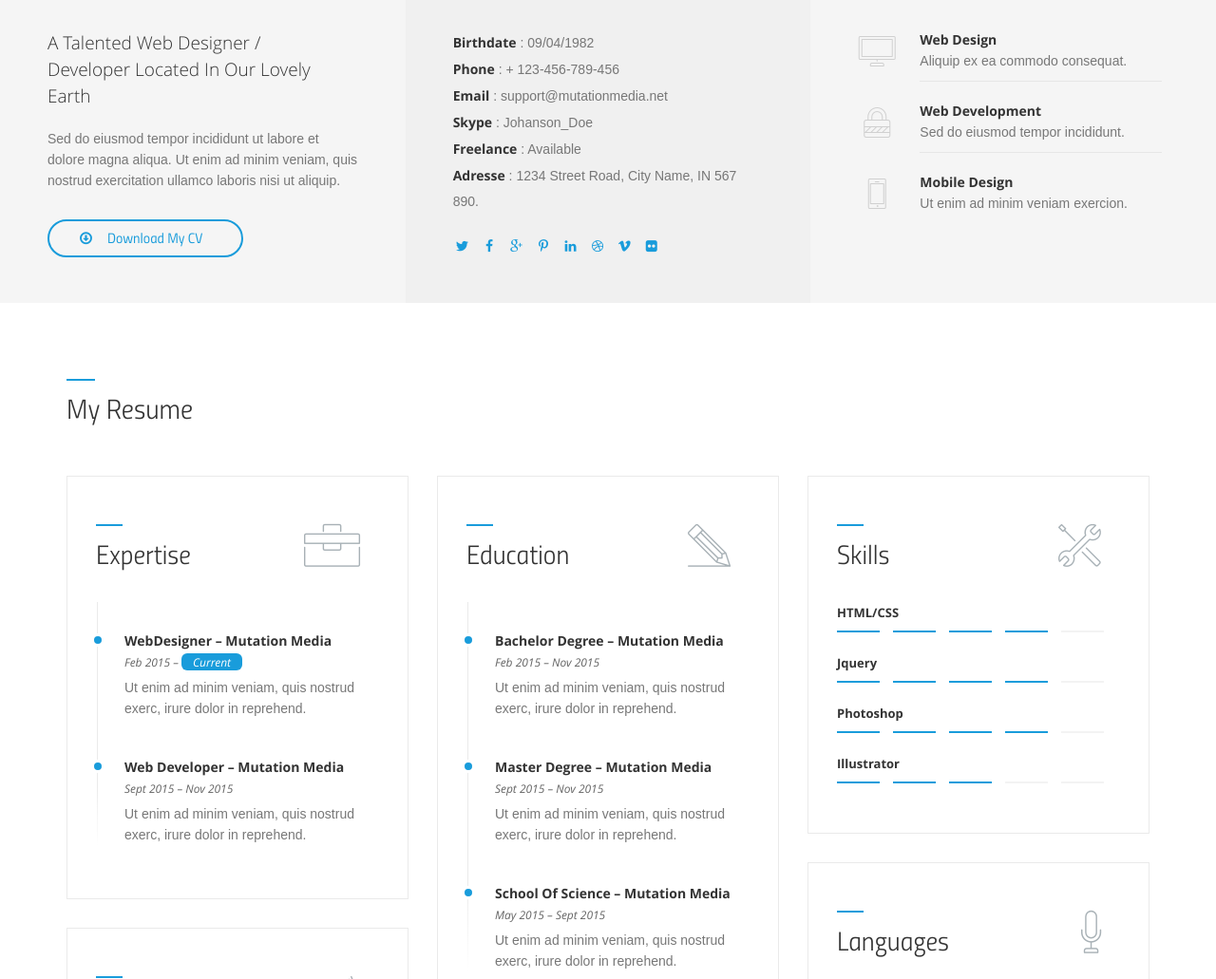
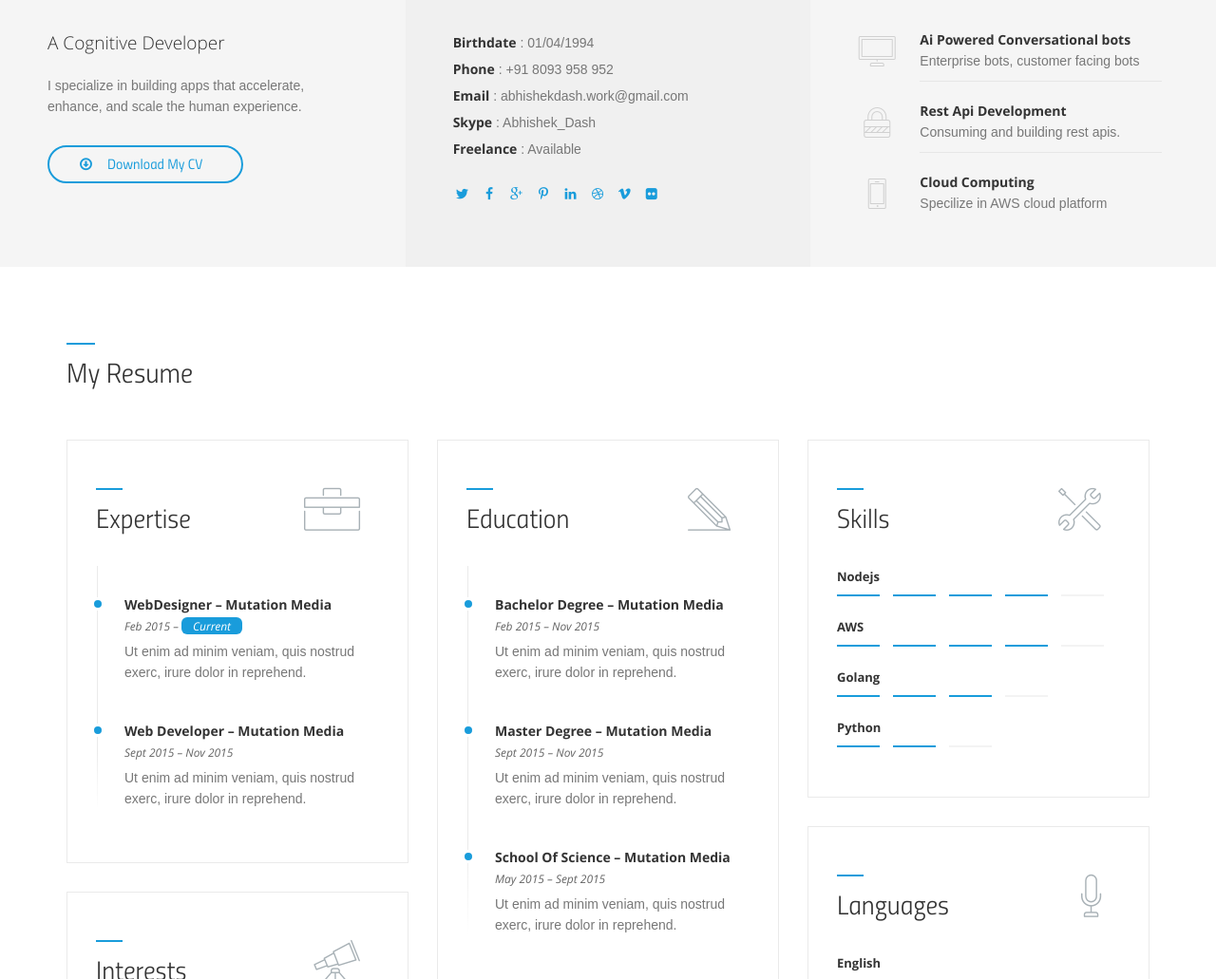
Before and after one commit to AbhishekDash-Hexaware/myProfile, a website: page content/index.html in a window 1280 px wide. Shown: the part 761-1792 px from the top of the page at 95% size. Drawn offline with Linux system fonts and the light colour scheme; some packages are replaced by stand-ins of ours.

Commit message:
content changes

```diff
--- a/content/index.html
+++ b/content/index.html
@@ -135,7 +135,7 @@
 					<div class="col-sm-2 pd-0 t-center">
 
 						<div class="img-profile">
-							<img src="img/testimonial/me2.jpeg" alt="">
+							<img src="img/testimonial/fit.jpg" alt="">
 						</div>
 
 						<div class="name-profile">
@@ -176,10 +176,9 @@
 						<h2 class="title">Who am I ?</h2>
 					</div>
 
-						<h5 class="lead mt-40">A Talented Web Designer / Developer Located In Our Lovely Earth</h5>
-
-						<p class="mt-20">Sed do eiusmod tempor incididunt ut labore et dolore magna aliqua. Ut enim ad minim veniam,
-							 quis nostrud exercitation ullamco laboris nisi ut aliquip.</p>
+						<h5 class="lead mt-40">A Cognitive Developer </h5>
+
+						<p class="mt-20">I specialize in building apps that accelerate, enhance, and scale the human experience.</p>
 
 						<a href="#" class="but brd ico white mt-30"><i class="icon-down-circled2 "></i>Download My CV</a>
 
@@ -193,12 +192,12 @@
 						</div>
 
 									<ul class="mt-40 info">
-									<li><span>Birthdate</span> : 09/04/1982</li>
-									<li><span>Phone</span> : + 123-456-789-456</li>
-									<li><span>Email</span> : support@mutationmedia.net</li>
-									<li><span>Skype</span> : Johanson_Doe </li>
+									<li><span>Birthdate</span> : 01/04/1994</li>
+									<li><span>Phone</span> : +91 8093 958 952</li>
+									<li><span>Email</span> : abhishekdash.work@gmail.com</li>
+									<li><span>Skype</span> : Abhishek_Dash </li>
 									<li><span>Freelance</span> : Available</li>
-									<li><span>Adresse</span> : 1234 Street Road, City Name, IN 567 890.</li>
+									<!-- <li><span>Adresse</span> : 1234 Street Road, City Name, IN 567 890.</li> -->
 									</ul>
 
 									<ul class="mt-20 socials">
@@ -235,8 +234,8 @@
 								</div>
 
 								<div class="exp-det">
-									<h6>Web Design</h6>
-									<p>Aliquip ex ea commodo consequat.</p>
+									<h6>Ai Powered Conversational bots</h6>
+									<p>Enterprise bots, customer facing bots</p>
 								</div>
 
 							</div>
@@ -254,8 +253,8 @@
 								</div>
 
 								<div class="exp-det">
-									<h6>Web Development</h6>
-									<p>Sed do eiusmod tempor incididunt.</p>
+									<h6>Rest Api Development</h6>
+									<p>Consuming and building rest apis.</p>
 								</div>
 
 							</div>
@@ -272,8 +271,8 @@
 								</div>
 
 								<div class="exp-det">
-									<h6>Mobile Design</h6>
-									<p>Ut enim ad minim veniam exercion.</p>
+									<h6>Cloud Computing</h6>
+									<p>Specilize in AWS cloud platform</p>
 								</div>
 
 							</div>
@@ -416,7 +415,7 @@
 
 													<ul class="skill-list clearfix">
 														<li>
-															<h4>HTML/CSS</h4>
+															<h4>Nodejs</h4>
 															<div class="rating">
 															<span></span>
 															<span></span>
@@ -426,18 +425,7 @@
 															</div>
 														</li>
 														<li>
-															<h4>Jquery</h4>
-															<div class="rating">
-															<span></span>
-															<span></span>
-															<span></span>
-															<span></span>
-															<span class="transparent"></span>
-															</div>
-														</li>
-
-														<li>
-															<h4>Photoshop</h4>
+															<h4>AWS</h4>
 															<div class="rating">
 															<span></span>
 															<span></span>
@@ -447,16 +435,23 @@
 															</div>
 														</li>
 														<li>
-															<h4>Illustrator</h4>
+															<h4>Golang</h4>
 															<div class="rating">
 															<span></span>
 															<span></span>
 															<span></span>
 															<span class="transparent"></span>
+															</div>
+														</li>
+
+														<li>
+															<h4>Python</h4>
+															<div class="rating">
+															<span></span>
+															<span></span>
 															<span class="transparent"></span>
 															</div>
 														</li>
-
 
 													</ul>
 
```
Also changed, not shown: content/img/testimonial/fit.jpg (added), content/img/testimonial/me.jpg (deleted), content/img/testimonial/me1.jpeg (deleted), content/img/testimonial/me2.jpeg (deleted).
